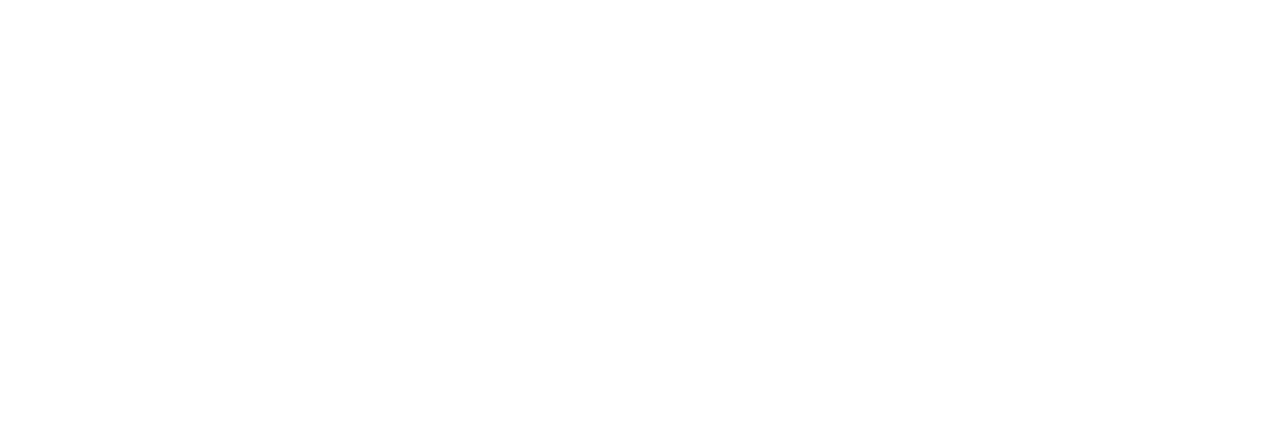
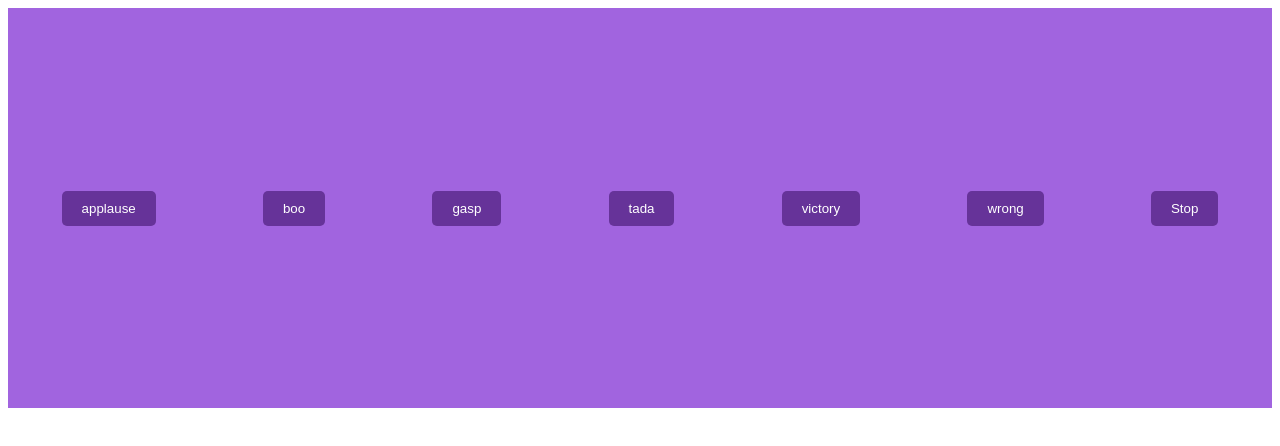
Before and after one commit to acciojob/Soundbar-AbuSalman143, a website: page main.html in a window 1280 px wide. Drawn offline with Linux system fonts and the light colour scheme.

Commit message:
created a submission

```diff
--- a/main.html
+++ b/main.html
@@ -8,6 +8,16 @@
 
 <body>
 	<!-- the entire body must be written by student -->
+	<div id="buttons">
+    <button class="btn" onclick="playSound('sound1.mp3')">applause</button>
+    <button class="btn" onclick="playSound('sound2.mp3')">boo</button>
+    <button class="btn" onclick="playSound('sound3.mp3')">gasp</button>
+    <button class="btn" onclick="playSound('sound3.mp3')">tada</button>
+    <button class="btn" onclick="playSound('sound3.mp3')">victory</button>
+    <button class="btn" onclick="playSound('sound3.mp3')">wrong</button>
+
+    <button class="btn stop" onclick="stopSound()">Stop</button>
+  </div>
     <script type="text/javascript" src="./script.js">
 </script>
 
--- a/script.js
+++ b/script.js
@@ -1 +1,14 @@
 //your JS code here. If required.
+ function playSound(audiUrl){
+	 stopSound(); // Stop any currently playing sound
+
+      audio = new Audio(audioUrl);
+      audio.play();
+ }
+
+function stopSound() {
+      if (audio) {
+        audio.pause();
+        audio.currentTime = 0;
+      }
+    }
--- a/styles.css
+++ b/styles.css
@@ -1 +1,21 @@
 /*  your css code here. If applicable */
+
+#buttons{
+
+	height:50vh;
+	display:flex;
+	justify-content:space-around;
+	 align-items: center;
+	background:#A164DF;
+
+
+
+}
+
+.btn{
+	padding:10px 20px;
+	background:#663399;
+	border:none;
+	color:white;
+	border-radius:5px;
+}
```
